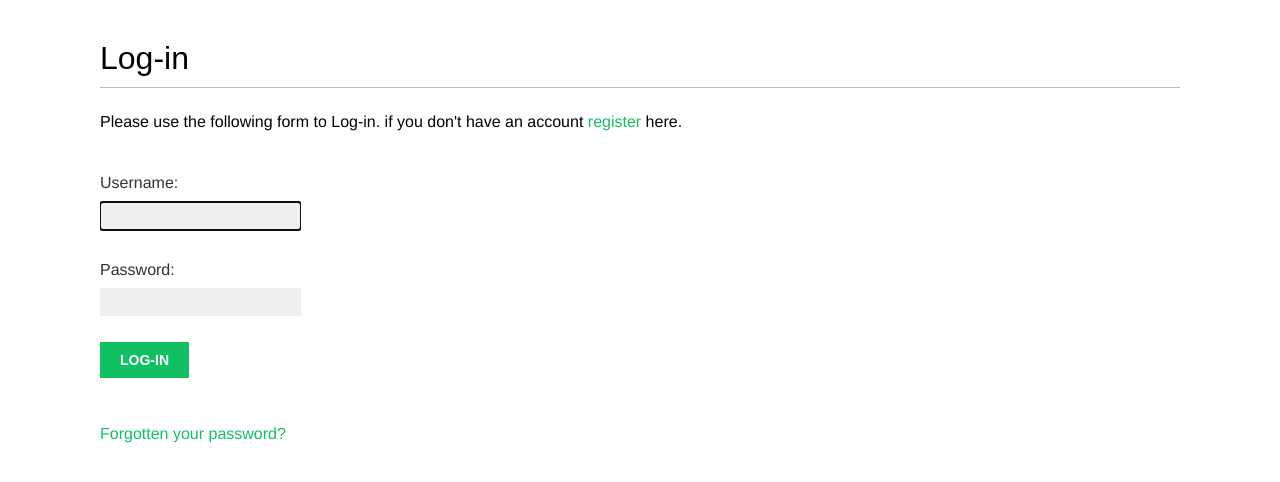
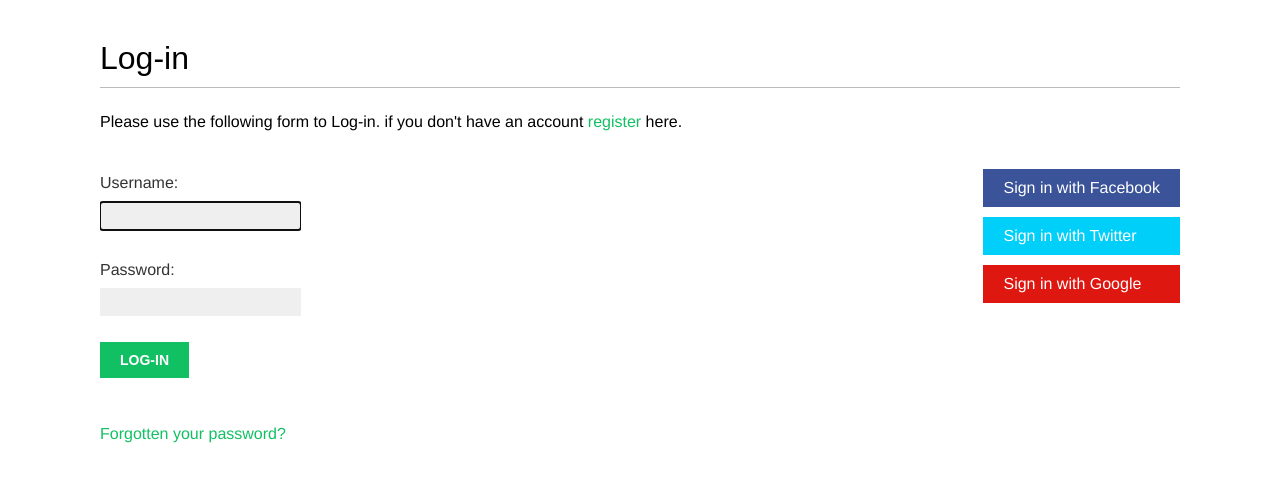
Before and after one commit to rezamazarloo/django-simple-social-site, a Django app: page /account/login/ in a window 1280 px wide. Shown: the part 47-529 px from the top of the page. Run offline with Django 4.2, Linux system fonts and the light colour scheme; some web fonts are replaced.

Commit message:
added facebook+twitter+google login

```diff
--- a/bookmarks/account/templates/registration/login.html
+++ b/bookmarks/account/templates/registration/login.html
@@ -26,4 +26,23 @@
         <a href="{% url "password_reset" %}">Forgotten your password?</a>
     </p>
 </div>
+<div class="social">
+    <ul>
+        <li class="facebook">
+            <a href="{% url "social:begin" "facebook" %}">
+            Sign in with Facebook
+            </a>
+        </li>
+        <li class="twitter">
+            <a href="{% url "social:begin" "twitter" %}">
+            Sign in with Twitter
+            </a>
+        </li>
+        <li class="google">
+            <a href="{% url "social:begin" "google-oauth2" %}">
+            Sign in with Google
+            </a>
+        </li>
+    </ul>
+</div>
 {% endblock %}
--- a/bookmarks/extra-info.txt
+++ b/bookmarks/extra-info.txt
@@ -34,4 +34,8 @@ it's because windows is caching and restarting system will make it work.
 - turn off proxy or vpn or v2ray
 
 
-##
+## if include facebook auth backend in settings.py and this error ocured:
+ModuleNotFoundError: No module named 'jose'
+do the followings to solve  it:
+- pip install python-jose>=3.0.0
+- pip install social-auth-core
--- a/bookmarks/requirements.txt
+++ b/bookmarks/requirements.txt
@@ -9,6 +9,7 @@ cryptography==38.0.4
 defusedxml==0.7.1
 Django==4.1.7
 django-extensions==3.2.1.dev0
+ecdsa==0.18.0
 idna==3.4
 MarkupSafe==2.1.2
 mypy-extensions==1.0.0
@@ -17,12 +18,16 @@ packaging==23.0
 pathspec==0.11.1
 Pillow==9.2.0
 platformdirs==3.1.1
+pyasn1==0.4.8
 pycparser==2.21
 PyJWT==2.6.0
 pyOpenSSL==22.0.0
+python-jose==3.3.0
 python3-openid==3.2.0
 requests==2.28.2
 requests-oauthlib==1.3.1
+rsa==4.9
+six==1.16.0
 social-auth-app-django==5.0.0
 social-auth-core==4.4.0
 sqlparse==0.4.3
```
Also changed, not shown: bookmarks/bookmarks/settings.py (+13 -0 lines), 1 other file.
